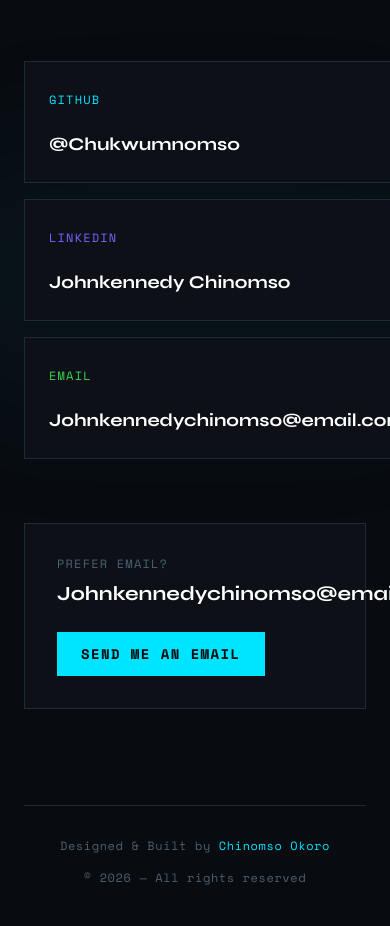
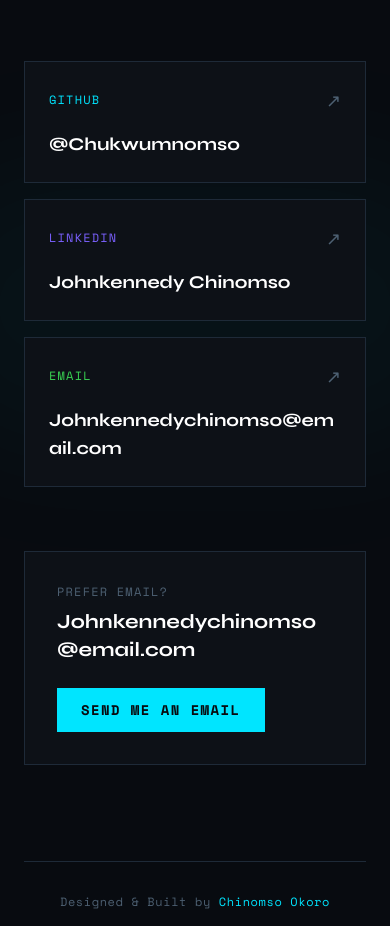
Before and after one commit to chukwumnomso/my-portfolio, a React (Vite) app: page / in a window 390 px wide. Shown: the part 5600-6526 px from the top of the page. Built offline with nearby package versions, Linux system fonts and the light colour scheme.

Commit message:
fix: contact links mobile layout

```diff
--- a/src/components/Contact.jsx
+++ b/src/components/Contact.jsx
@@ -57,7 +57,7 @@ export default function Contact() {
               href={link.href}
               target="_blank"
               rel="noreferrer"
-              className="group border border-[#1e2a38] bg-[#0d1117] p-6 hover:border-[#00e5ff]/20 transition-all duration-300 flex flex-col gap-4"
+              className="group border border-[#1e2a38] bg-[#0d1117] p-6 hover:border-[#00e5ff]/20 transition-all duration-300 flex flex-col gap-4 "
             >
               <div className="flex items-center justify-between">
                 <span
@@ -70,7 +70,7 @@ export default function Contact() {
                   ↗
                 </span>
               </div>
-              <p className="text-white font-['Syne'] font-bold text-lg group-hover:text-[#00e5ff] transition-colors duration-300">
+              <p className="text-white font-['Syne'] font-bold text-lg group-hover:text-[#00e5ff] transition-colors duration-300 break-all">
                 {link.handle}
               </p>
             </a>
@@ -83,7 +83,7 @@ export default function Contact() {
             <p className="text-xs tracking-widest uppercase text-[#4d6072] mb-2">
               Prefer email?
             </p>
-            <p className="font-['Syne'] font-bold text-white text-xl">
+            <p className="font-['Syne'] font-bold text-white text-xl break-all">
               Johnkennedychinomso@email.com
             </p>
           </div>
```
